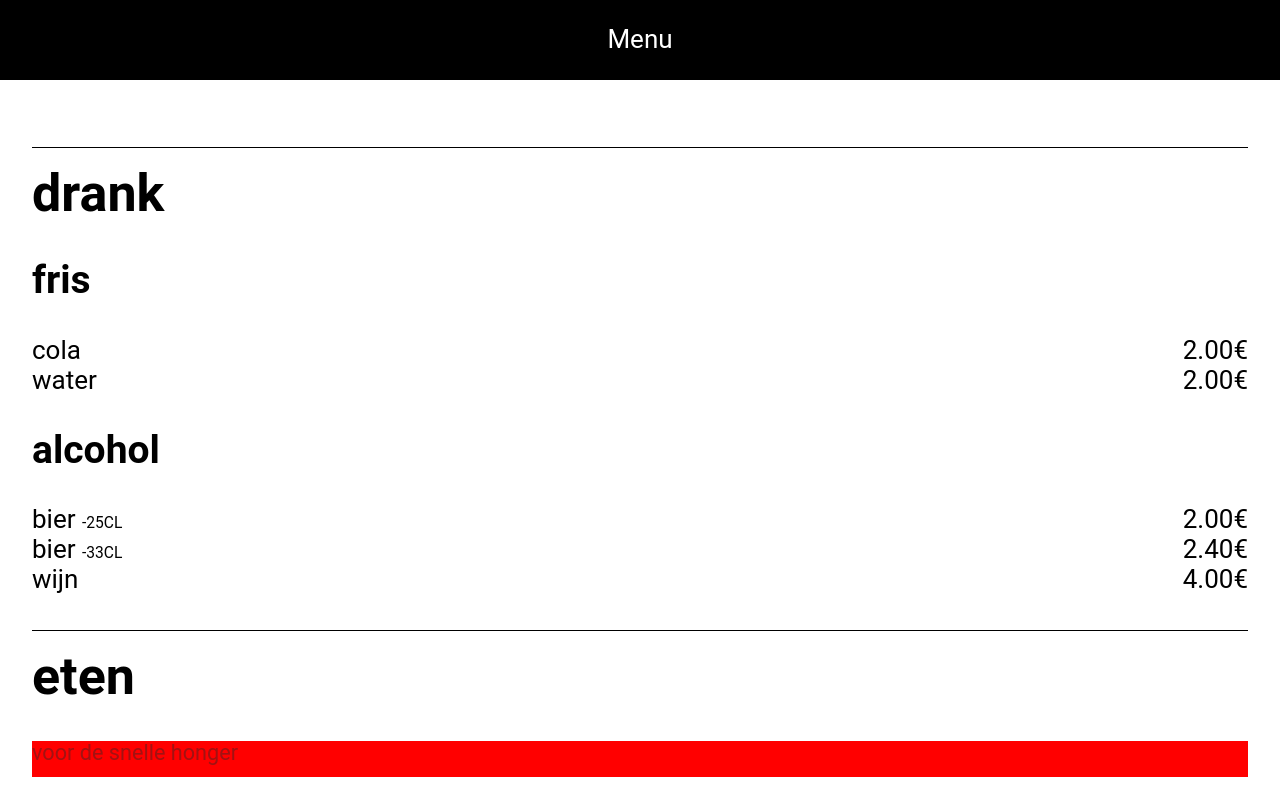
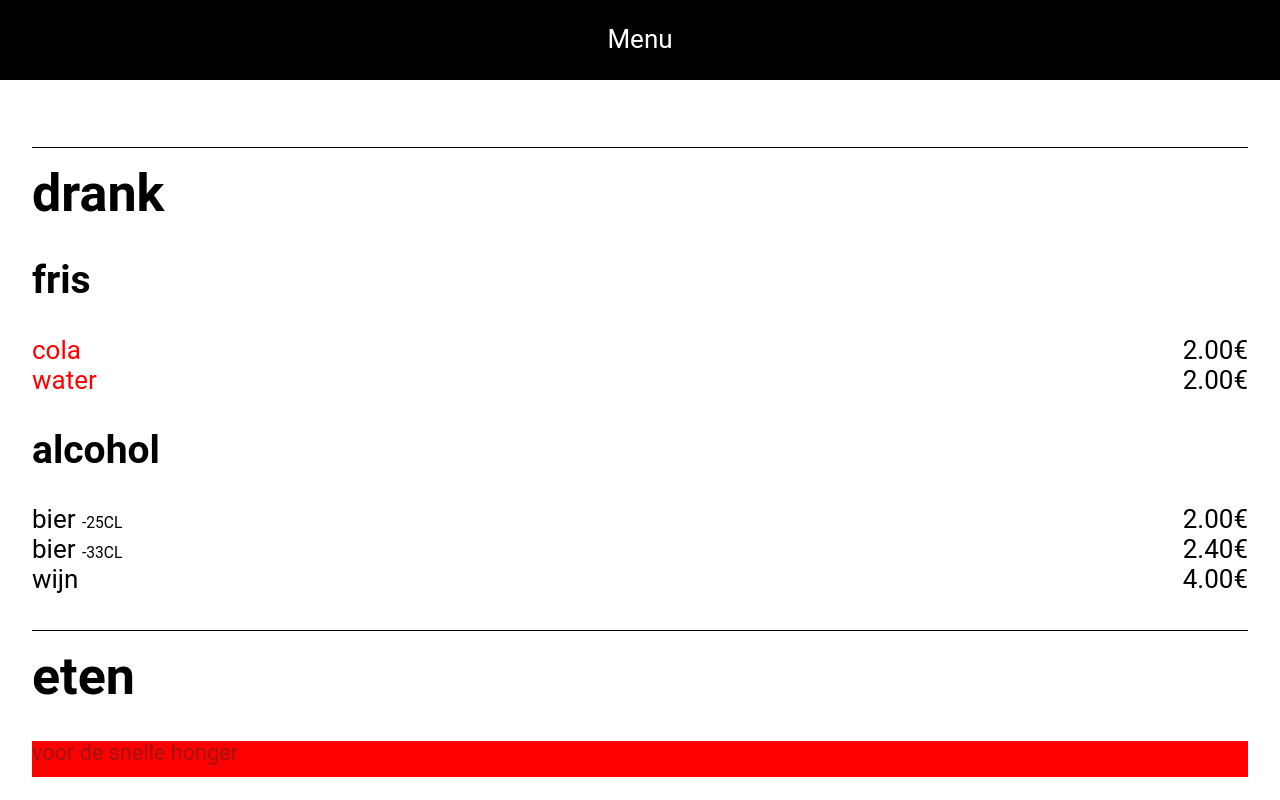
Before and after one commit to Talha-Bayansar/menucard, a React (Create React App) app: page / in a window 1280 px wide. Shown: the top 800 px of the page. Built offline with nearby package versions, Linux system fonts and the light colour scheme.

Commit message:
oef5.2 done

```diff
--- a/src/App.css
+++ b/src/App.css
@@ -5,5 +5,4 @@
 
 body {
   font-size: calc(10px + 2vmin);
-  padding: 7rem 2rem;
 }
--- a/src/App.js
+++ b/src/App.js
@@ -5,19 +5,46 @@ import Category from "./Components/Category";
 import { PRODUCTS_DATA } from "./data/products_data";
 import Subcategory from "./Components/Subcategory";
 import Navbar from "./Components/Navbar";
+import styled from "@emotion/styled";
+import ProductLine from "./Components/ProductLine";
+
+const StyledApp = styled.div`
+  padding: 7rem 2rem;
+`;
 
 function App() {
+  const favorites = [
+    PRODUCTS_DATA[0].subcategories[0].products[0],
+    PRODUCTS_DATA[0].subcategories[0].products[1],
+  ];
+
+  const isFavorite = (product) => {
+    let bool = false;
+    favorites.forEach((f) => {
+      if (f.id === product.id) bool = true;
+    });
+    return bool;
+  };
+
   return (
-    <div className="app">
+    <StyledApp className="app">
       <Navbar name="Menu" />
       {PRODUCTS_DATA.map((category) => (
         <Category key={category.name} category={category}>
           {category.subcategories.map((sc) => (
-            <Subcategory key={sc.name} subCategory={sc} />
+            <Subcategory key={sc.name} subCategory={sc}>
+              {sc.products.map((p) => (
+                <ProductLine
+                  key={p.id}
+                  product={p}
+                  isFavorite={isFavorite(p)}
+                />
+              ))}
+            </Subcategory>
           ))}
         </Category>
       ))}
-    </div>
+    </StyledApp>
   );
 }
 
--- a/src/Components/ProductLine.js
+++ b/src/Components/ProductLine.js
@@ -18,6 +18,7 @@ const StyledProductPrice = styled.div`
 
 const StyledProductName = styled.div`
   flex: 6;
+  color: ${(props) => (props.isFavorite ? "red" : "black")};
 `;
 
 const StyledSizeSpan = styled.span`
@@ -32,13 +33,13 @@ function isActive() {}
 
 /** @return {null} */
 function ProductLine(props) {
-  const { product } = props;
+  const { product, isFavorite } = props;
   product.price = (Math.round(product.price * 100) / 100).toFixed(2);
   if (!product.name) return null;
   return (
     <>
       <StyledProductLine isActive={isActive(product)}>
-        <StyledProductName>
+        <StyledProductName isFavorite={isFavorite}>
           {product.name}{" "}
           {product.size && <StyledSizeSpan>-{product.size}CL</StyledSizeSpan>}
         </StyledProductName>
--- a/src/Components/Subcategory.js
+++ b/src/Components/Subcategory.js
@@ -1,6 +1,5 @@
 import React from "react";
 import Note from "./Note";
-import ProductLine from "./ProductLine";
 
 function Subcategory(props) {
   const { subCategory } = props;
@@ -8,9 +7,7 @@ function Subcategory(props) {
     <div>
       <h2>{subCategory.name}</h2>
       <Note className="note categoryNote" note={subCategory.note} />
-      {subCategory.products.map((p) => (
-        <ProductLine key={p.id} product={p} />
-      ))}
+      {props.children}
     </div>
   );
 }
```
